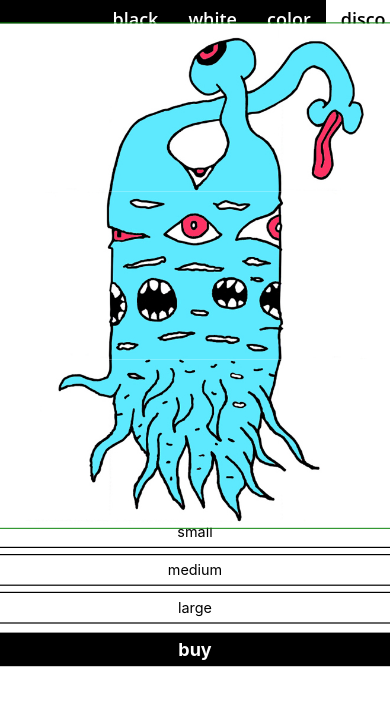
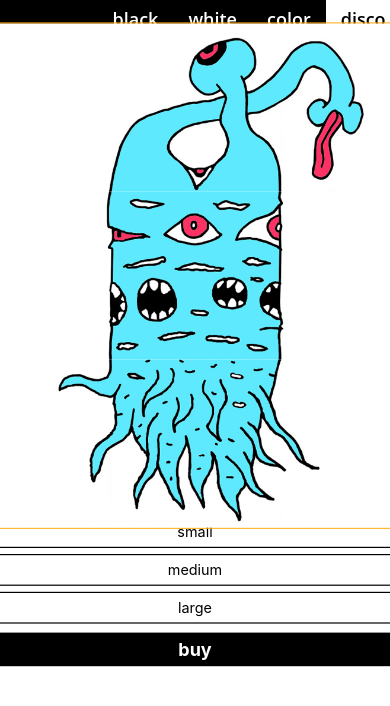
Before and after one commit to zoltanalmodo/ddisco-003, a React (Create React App) app: page /#/buy in a window 390 px wide. Shown: the top 706 px of the page. Built offline with nearby package versions, Linux system fonts and the light colour scheme.

Commit message:
iphone 14 re-re start

```diff
--- a/src/App.css
+++ b/src/App.css
@@ -214,7 +214,7 @@ nav {
   flex-direction: column;
   justify-content: center;
   align-items: center;
-  border: 2px solid green;
+  border: 2px solid orange;
 }
 
 .single_image_display {
```
